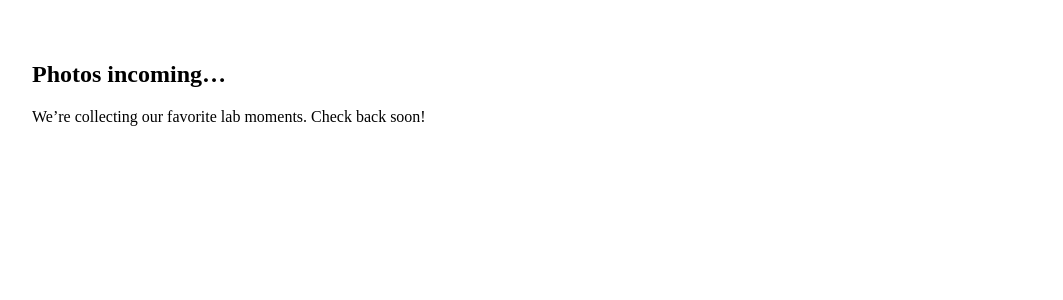
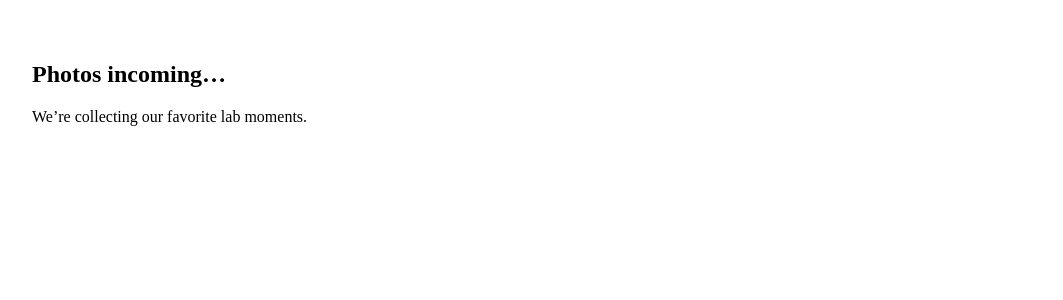
Before and after one commit to scoatespark/LaMarche-Lab, a Jekyll site: the page built from labfun.md, in a window 1280 px wide. Shown: the part 290-590 px from the top of the page, without its empty margins (108-1171 px from the left). Built offline with Jekyll 4.4.1, drawn with Linux system fonts in a browser that asks for light colours.

Commit message:
Update labfun.md

```diff
--- a/labfun.md
+++ b/labfun.md
@@ -14,4 +14,4 @@ permalink: /labfun/
 
 <br>
 <h2>Photos incoming… </h2>
-<p>We’re collecting our favorite lab moments. Check back soon!</p>
+<p>We’re collecting our favorite lab moments.</p>
```
